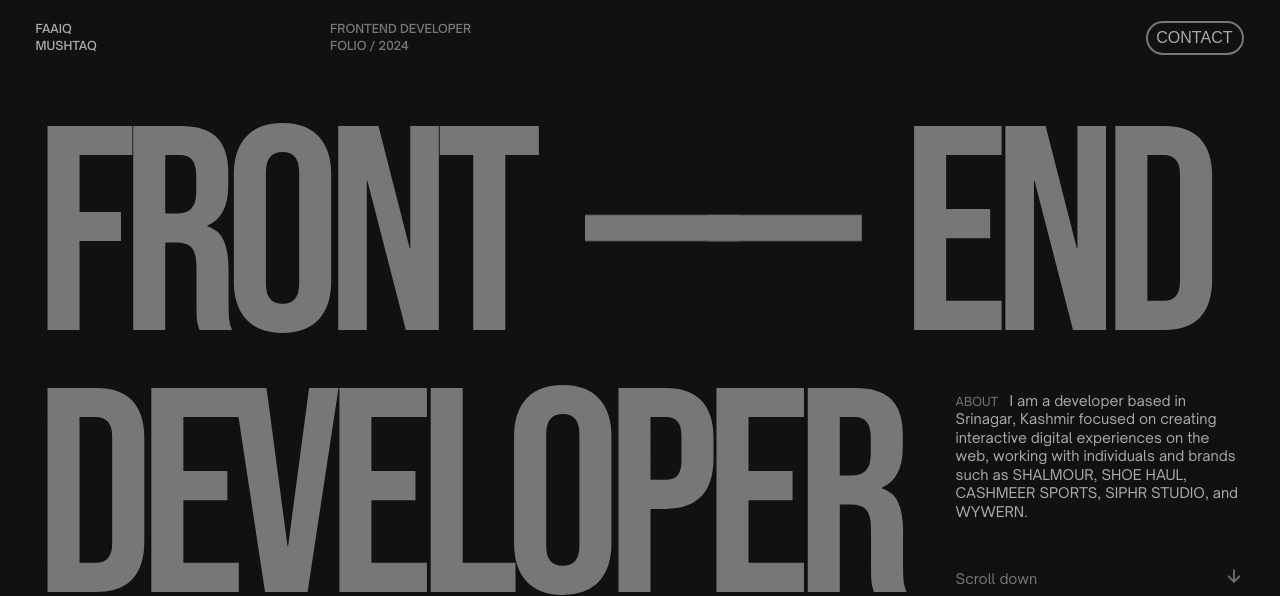
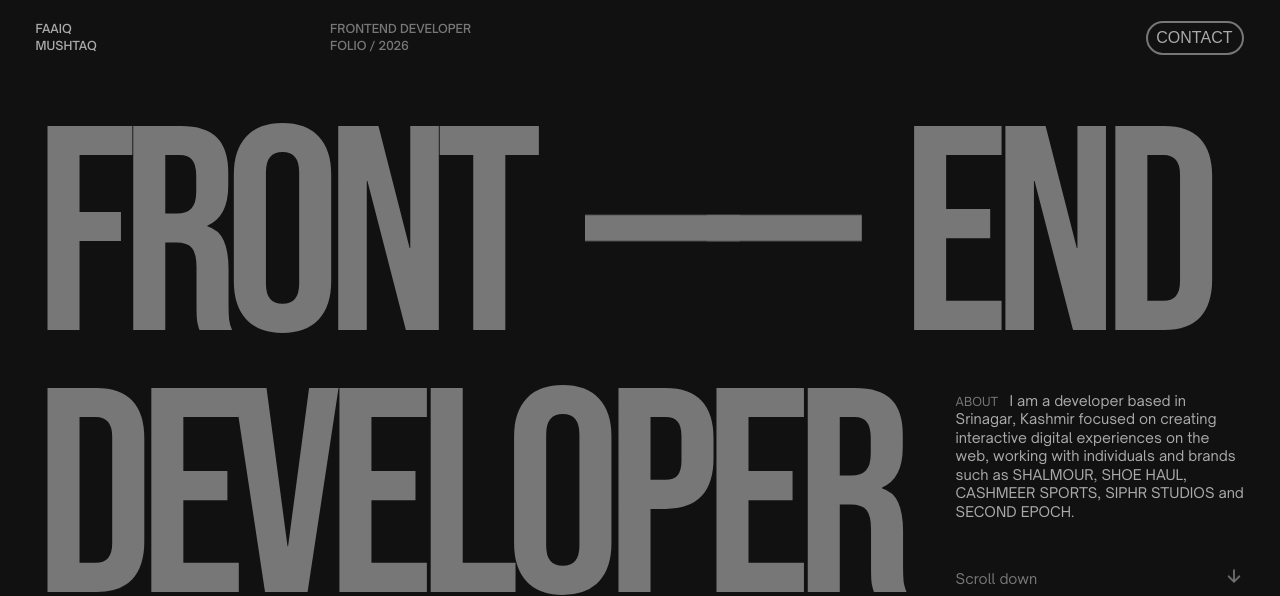
Before and after one commit to verhaxity/folio-v2, a website: page src/index.html in a window 1280 px wide. Shown: the top 596 px of the page. Drawn offline with Linux system fonts and the light colour scheme; files that its build step writes are made by us from their sources; files whose address does not match are found by name.

Commit message:
Update folio year and company names in index.html

```diff
--- a/src/index.html
+++ b/src/index.html
@@ -64,7 +64,7 @@
           <div class="nav__folio hide-mobile" nav-anim>
             <span>
               Frontend Developer <br />
-              Folio / 2024
+              Folio / 2026
             </span>
           </div>
         </div>
@@ -72,7 +72,7 @@
         <div class="home__nav__right">
           <div class="nav__folio hide-desktop" nav-anim>
             Frontend Developer <br />
-            Folio / 2024
+            Folio / 2026
           </div>
 
           <div class="nav__availability" nav-anim></div>
@@ -146,8 +146,8 @@
                   based in Srinagar, Kashmir focused on creating interactive
                   digital experiences on the web, working with individuals and
                   brands such as <span>Shalmour,</span> <span>Shoe Haul,</span>
-                  <span>Cashmeer Sports,</span> <span>Siphr Studio,</span> and
-                  <span>Wywern.</span>
+                  <span>Cashmeer Sports,</span> <span>Siphr Studios </span> and
+                  <span>Second Epoch.</span>
                 </p>
                 <div class="hero__scroll">
                   <p>Scroll down</p>
```
